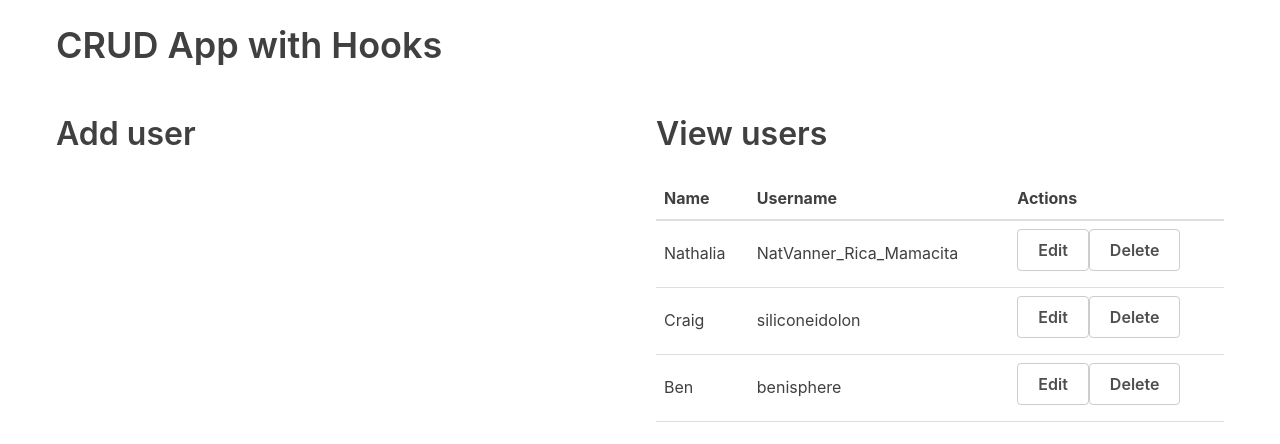
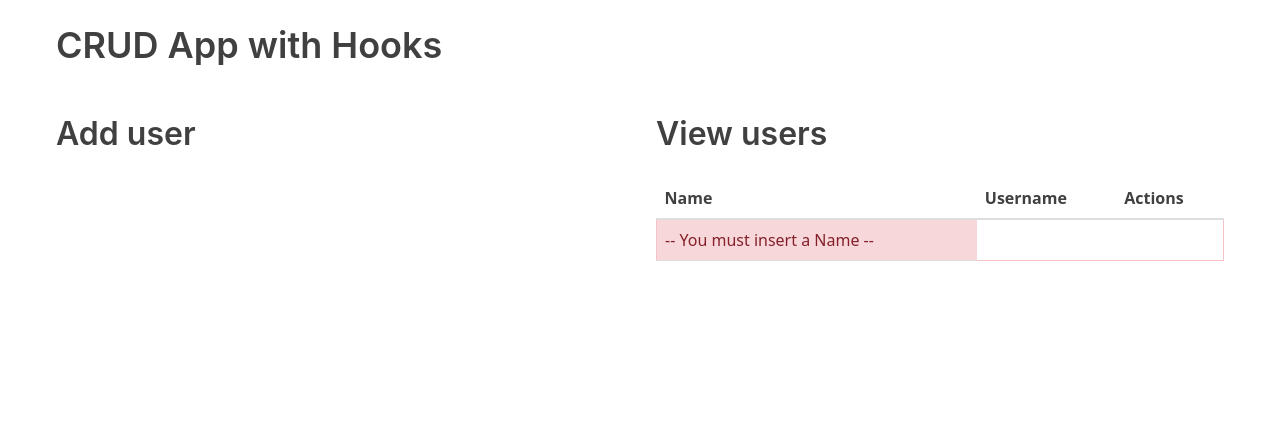
Before and after one commit to nescalan/create-react-user, a React (Create React App) app in the folder create-react-user/: page / in a window 1280 px wide. Shown: the top 444 px of the page. Built offline with nearby package versions, Linux system fonts and the light colour scheme.

Commit message:
Conditional Render: UserTable.js line->17

```diff
--- a/create-react-user/public/index.html
+++ b/create-react-user/public/index.html
@@ -25,6 +25,14 @@
       Learn how to configure a non-root public URL by running `npm run build`.
     -->
     <title>CRUD EXERCISE</title>
+
+    <!-- BOOTSTRAP -->
+    <link
+      href="https://cdn.jsdelivr.net/npm/bootstrap@5.1.3/dist/css/bootstrap.min.css"
+      rel="stylesheet"
+      integrity="sha384-1BmE4kWBq78iYhFldvKuhfTAU6auU8tT94WrHftjDbrCEXSU1oBoqyl2QvZ6jIW3"
+      crossorigin="anonymous"
+    />
   </head>
   <body>
     <noscript>You need to enable JavaScript to run this app.</noscript>
--- a/create-react-user/src/App/App.js
+++ b/create-react-user/src/App/App.js
@@ -5,11 +5,13 @@ import "./App.css";
 
 function App() {
   // Initial State
-  const usersData = [
-    { id: 1, name: "Nathalia", userName: "NatVanner_Rica_Mamacita" },
-    { id: 2, name: "Craig", userName: "siliconeidolon" },
-    { id: 3, name: "Ben", userName: "benisphere" },
-  ];
+  // const usersData = [
+  //   { id: 1, name: "Nathalia", userName: "NatVanner_Rica_Mamacita" },
+  //   { id: 2, name: "Craig", userName: "siliconeidolon" },
+  //   { id: 3, name: "Ben", userName: "benisphere" },
+  // ];
+
+  const usersData = [];
 
   // State
   const [users, setUsers] = useState(usersData);
--- a/create-react-user/src/UserTable/UserTable.js
+++ b/create-react-user/src/UserTable/UserTable.js
@@ -1,6 +1,7 @@
 import React from "react";
 
 function UserTable({ users }) {
+  console.log("ESte es users.name" + users.name);
   return (
     <table>
       <thead>
@@ -11,7 +12,8 @@ function UserTable({ users }) {
         </tr>
       </thead>
       <tbody>
-        {users.map((user) => (
+        {users.length > 0 ? (
+          users.map((user) => (
             <tr key={user.id}>
               <td> {user.name}</td>
               <td> {user.userName}</td>
@@ -20,7 +22,12 @@ function UserTable({ users }) {
                 <button className="button muted-button">Delete</button>
               </td>
             </tr>
-        ))}
+          ))
+        ) : (
+          <tr className="alert alert-danger">
+            <td>-- You must insert a Name --</td>
+          </tr>
+        )}
       </tbody>
     </table>
   );
```
Lines whose indentation alone changed are shown as unchanged.
